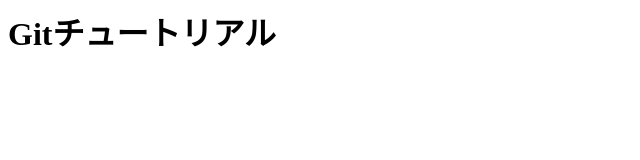
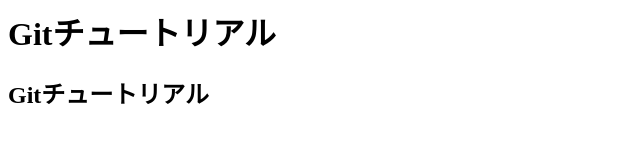
Before and after one commit to sho-s-git/udemy_git, a plain HTML site: page index.html in a window 1280 px wide. Shown: the whole page, without its empty margins (0-640 px from the left). Drawn offline with Linux system fonts and the light colour scheme.

Commit message:
git status確認用ソースを追記

```diff
--- a/index.html
+++ b/index.html
@@ -1 +1,2 @@
 <h1>Gitチュートリアル</h1>
+<h2>Gitチュートリアル</h2>
```
